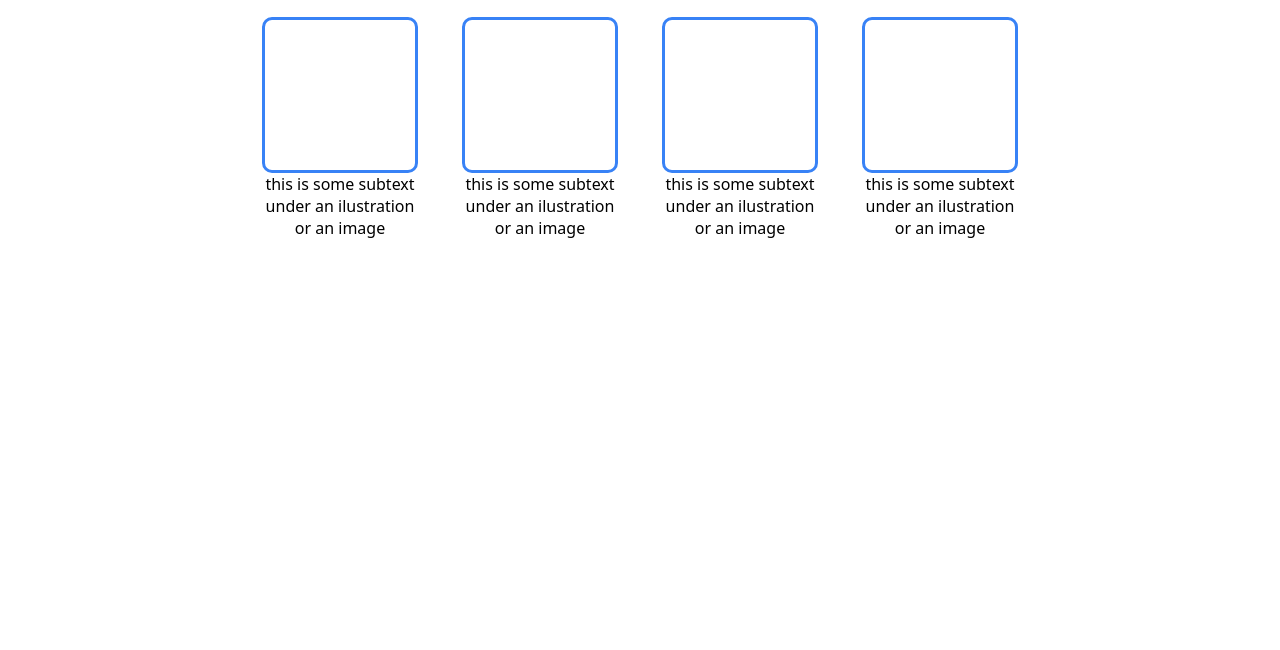
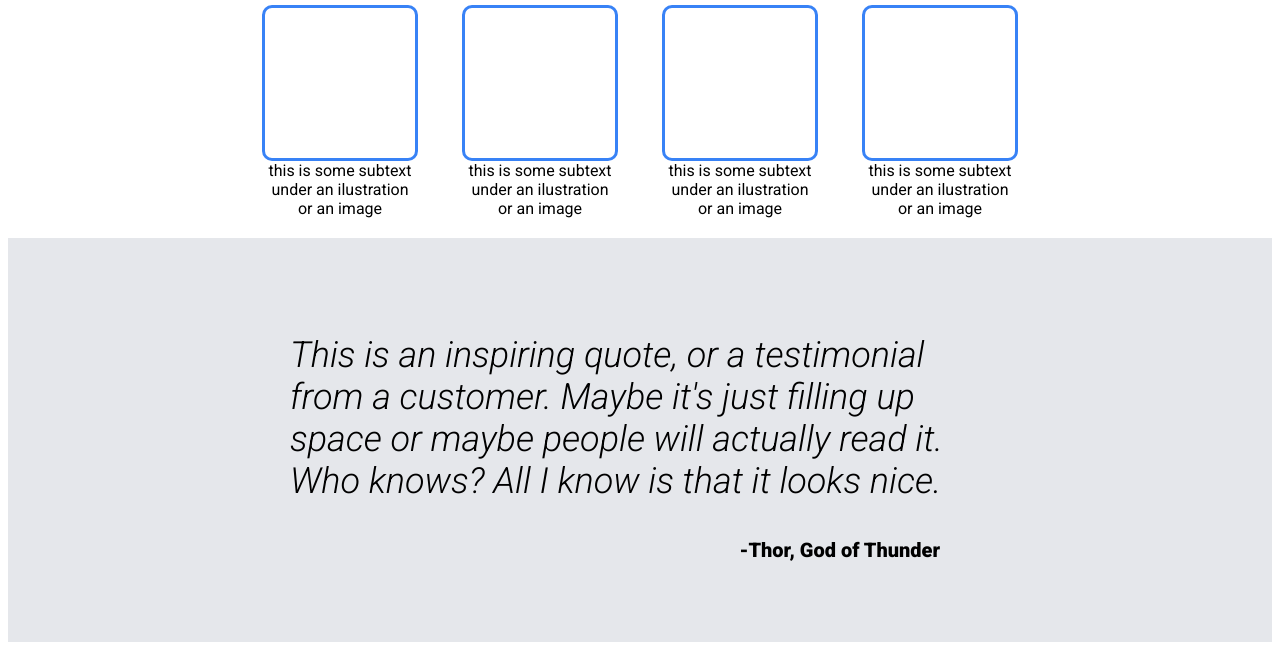
Before and after one commit to NicoIsaia/landing-page, a plain HTML site: page index.html in a window 1280 px wide. Shown: the part 540-1190 px from the top of the page. Before the commit the page ends 807 px from the top, so only its background shows below. Drawn offline with Linux system fonts and the light colour scheme.

Commit message:
Added quote section

```diff
--- a/css/style.css
+++ b/css/style.css
@@ -3,7 +3,7 @@
 }*/
 
 body {
-    font-family: system-ui, -apple-system, BlinkMacSystemFont, 'Segoe UI', Roboto, Oxygen, Ubuntu, Cantarell, 'Open Sans', 'Helvetica Neue', sans-serif;
+    font-family: 'Roboto', sans-serif;
 }
 
 .hero {
@@ -127,3 +127,28 @@ a {
 .pictext {
     text-align: center;
 }
+
+.quote-section {
+    background-color: #E5E7EB;
+    display: flex;
+    justify-content: center;
+    align-items: center;
+}
+
+.quote-signature {
+    max-width: 700px;
+    margin: 60px;
+}
+
+.quote-signature .quote {
+    font-size: 36px;
+    font-style: italic;
+    font-weight: 300;
+}
+
+.quote-signature .signature {
+    text-align: end;
+    font-weight: 900;
+    font-size: 20px;
+    padding-right: 50px;
+}
--- a/index.html
+++ b/index.html
@@ -4,6 +4,9 @@
     <head>
         <meta charset="UTF-8">
         <title>Landing Page</title>
+        <link rel="preconnect" href="https://fonts.googleapis.com">
+        <link rel="preconnect" href="https://fonts.gstatic.com" crossorigin>
+        <link href="https://fonts.googleapis.com/css2?family=Roboto:ital,wght@0,100;0,300;0,400;0,700;0,900;1,300&display=swap" rel="stylesheet">
         <link rel="stylesheet" href="./css/style.css">
     </head>
     <body>
@@ -51,5 +54,14 @@
                 </div>
             </div>
         </div>
+        <div class="quote-section">
+            <div class="quote-signature">
+                <p class="quote">This is an inspiring quote, or a testimonial from a customer.
+                    Maybe it's just filling up space or maybe people will actually read it.
+                    Who knows? All I know is that it looks nice.
+                </p>
+                <p class="signature">-Thor, God of Thunder</p>
+            </div>
+        </div>
     </body>
 </html>
```
